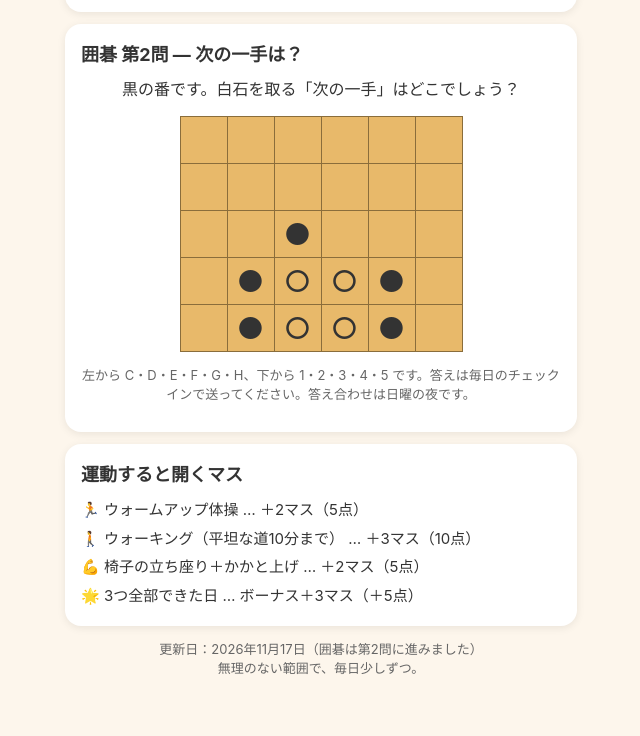
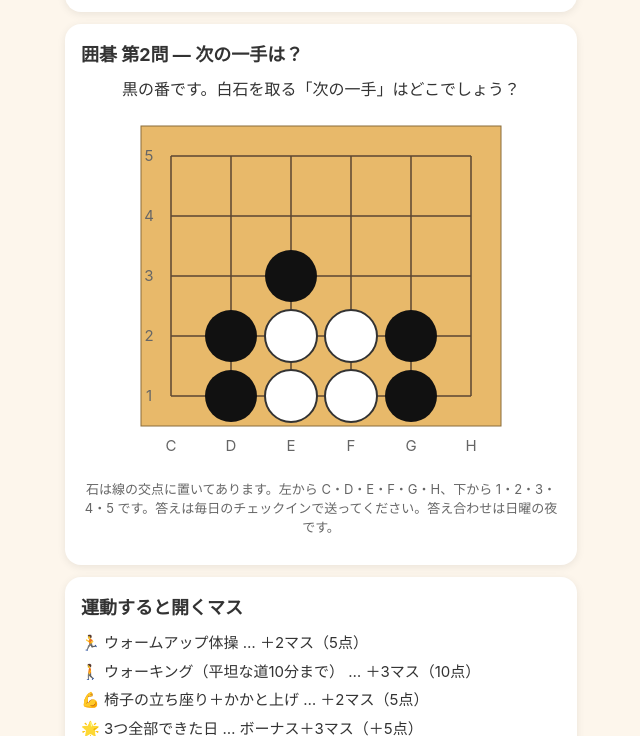
Before and after one commit to tanaka19750908-oss/tanaka19750908-oss.github.io-, a plain HTML site: page index.html in a window 1280 px wide. Shown: the part 763-1499 px from the top of the page, without its empty margins (319-959 px from the left). Before the commit the page ends 1469 px from the top, so only its background shows below. Drawn offline with Linux system fonts and the light colour scheme.

Commit message:
Go board redrawn with stones on intersections

```diff
--- a/index.html
+++ b/index.html
@@ -65,14 +65,21 @@
 <div class="card">
   <h2>囲碁 第2問 — 次の一手は？</h2>
   <p style="text-align:center;margin-top:0;">黒の番です。白石を取る「次の一手」はどこでしょう？</p>
-  <table class="go">
-    <tr><td></td><td></td><td></td><td></td><td></td><td></td></tr>
-    <tr><td></td><td></td><td></td><td></td><td></td><td></td></tr>
-    <tr><td></td><td></td><td>●</td><td></td><td></td><td></td></tr>
-    <tr><td></td><td>●</td><td>○</td><td>○</td><td>●</td><td></td></tr>
-    <tr><td></td><td>●</td><td>○</td><td>○</td><td>●</td><td></td></tr>
-  </table>
-  <p class="note">左から C・D・E・F・G・H、下から 1・2・3・4・5 です。答えは毎日のチェックインで送ってください。答え合わせは日曜の夜です。</p>
+  <svg viewBox="0 0 380 350" style="display:block;margin:0 auto;width:100%;max-width:380px;" role="img" aria-label="囲碁盤面">
+    <rect x="10" y="10" width="360" height="300" fill="#e8b96a" stroke="#8a6d3b"/>
+    <g stroke="#5b4632" stroke-width="1.5">
+      <line x1="40" y1="40" x2="40" y2="280"/><line x1="100" y1="40" x2="100" y2="280"/><line x1="160" y1="40" x2="160" y2="280"/><line x1="220" y1="40" x2="220" y2="280"/><line x1="280" y1="40" x2="280" y2="280"/><line x1="340" y1="40" x2="340" y2="280"/>
+      <line x1="40" y1="40" x2="340" y2="40"/><line x1="40" y1="100" x2="340" y2="100"/><line x1="40" y1="160" x2="340" y2="160"/><line x1="40" y1="220" x2="340" y2="220"/><line x1="40" y1="280" x2="340" y2="280"/>
+    </g>
+    <g font-size="15" fill="#666" text-anchor="middle">
+      <text x="18" y="45">5</text><text x="18" y="105">4</text><text x="18" y="165">3</text><text x="18" y="225">2</text><text x="18" y="285">1</text>
+      <text x="40" y="335">C</text><text x="100" y="335">D</text><text x="160" y="335">E</text><text x="220" y="335">F</text><text x="280" y="335">G</text><text x="340" y="335">H</text>
+    </g>
+    <circle cx="160" cy="160" r="26" fill="#111"/>
+    <circle cx="100" cy="220" r="26" fill="#111"/><circle cx="160" cy="220" r="26" fill="#fff" stroke="#333" stroke-width="2"/><circle cx="220" cy="220" r="26" fill="#fff" stroke="#333" stroke-width="2"/><circle cx="280" cy="220" r="26" fill="#111"/>
+    <circle cx="100" cy="280" r="26" fill="#111"/><circle cx="160" cy="280" r="26" fill="#fff" stroke="#333" stroke-width="2"/><circle cx="220" cy="280" r="26" fill="#fff" stroke="#333" stroke-width="2"/><circle cx="280" cy="280" r="26" fill="#111"/>
+  </svg>
+  <p class="note">石は線の交点に置いてあります。左から C・D・E・F・G・H、下から 1・2・3・4・5 です。答えは毎日のチェックインで送ってください。答え合わせは日曜の夜です。</p>
 </div>
 
 <div class="card">
```
